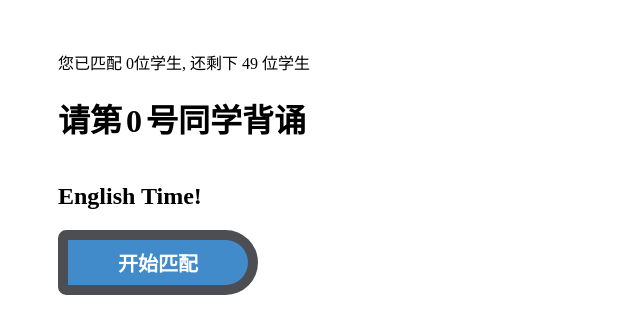
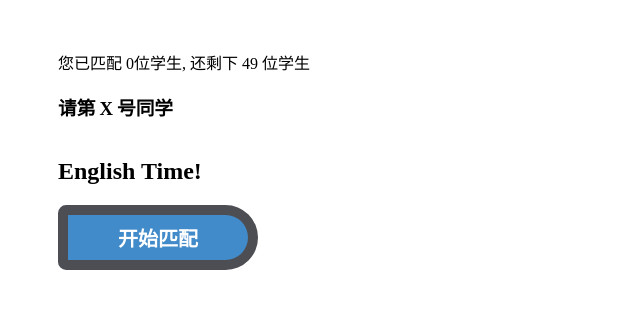
Before and after one commit to Cishenn/Cishenn.github.io, a Jekyll site: the page random.html, which Jekyll copies as it is, in a window 1280 px wide. Shown: the top 334 px of the page, without its empty margins (0-640 px from the left). Built offline with Jekyll 4.4.1, drawn with Linux system fonts in a browser that asks for light colours.

Commit message:
little fix

```diff
--- a/random.html
+++ b/random.html
@@ -16,9 +16,9 @@
         </div>
 
         <div id="display">
-            <h1>请第</h1>
-            <h1 id="chosed">0</h1>
-            <h1>号同学背诵</h1>
+            <h3>请第</h3>
+            <h3 id="chosed">X</h3>
+            <h3>号同学</h3>
             <h2 id="recite">English Time!</h2>
         </div>
 
@@ -103,7 +103,7 @@
         border-radius: 10px 40px 40px 10px;
     }
 
-    h1 {
+    h3 {
         display: inline-block;
     }
 
```
Also changed, not shown: other parts of random.html (+2 -2 lines).
